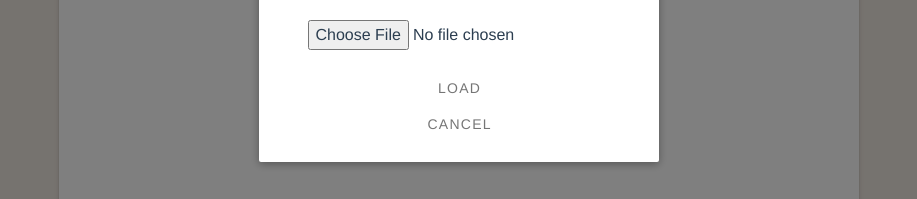
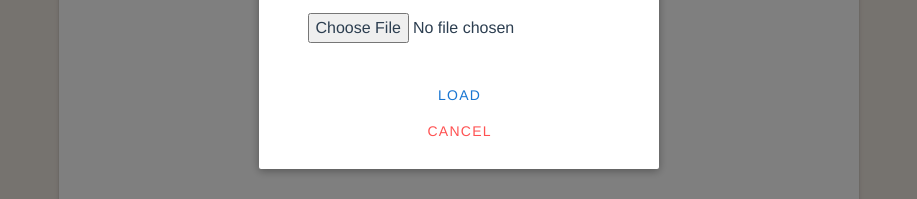
Before and after one commit to mariamghazi9/Paint, a Vue app in the folder frontend-paint/: page /#/ in a window 1280 px wide. Both pictures are taken after a click on the button 303 px from the left and 78 px from the top of the page. Shown: the part 329-528 px from the top of the page, without its empty margins (181-1098 px from the left). Built offline with nearby package versions, Linux system fonts and the light colour scheme; no server answers.

Commit message:
load modal btn & axios getName

```diff
--- a/frontend-paint/src/components/LoadModal.vue
+++ b/frontend-paint/src/components/LoadModal.vue
@@ -14,14 +14,13 @@
               v-on:change="handleFileUpload()"
             />
           </div>
-
-          <div class="modal-footer">
+          <div class="modal-footer" style="margin-top: 10%">
             <slot name="footer">
-              <v-btn icon v-on:click="submitFile()">
+              <v-btn text color="primary" v-on:click="submitFile()">
                 Load
               </v-btn>
               <br />
-              <v-btn id="close" icon @click="$emit('close')">
+              <v-btn id="close" text color="error" @click="$emit('close')">
                 Cancel
               </v-btn>
             </slot>
@@ -50,6 +49,9 @@ export default {
       formData.append("ext", this.extension);
       PaintService.load(formData, this.extension)
         .then(Response => {
+          PaintService.getName().then( response => {
+            this.$root.$emit("nameChanged", response.data);
+          });
           this.$root.$emit('loaded',Response.data);
         })
         .catch(function() {
@@ -58,7 +60,7 @@ export default {
       document.getElementById("close").click();
     },
     handleFileUpload() {
-      if (this.$refs.file.files.length == 0) {
+      if (this.$refs.file.files.length === 0) {
         return
       }
       this.file = this.$refs.file.files[0];
--- a/frontend-paint/src/service/PaintService.js
+++ b/frontend-paint/src/service/PaintService.js
@@ -103,6 +103,9 @@ class PaintService {
       }
     });
   }
+  getName() {
+    return axios.get(API_URL + "/getName");
+  }
 }
 
 export default new PaintService();
```
